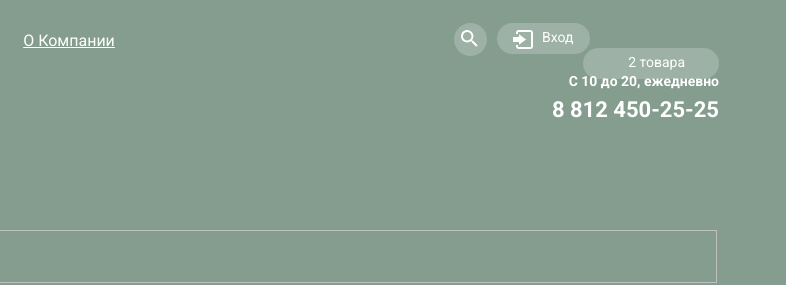
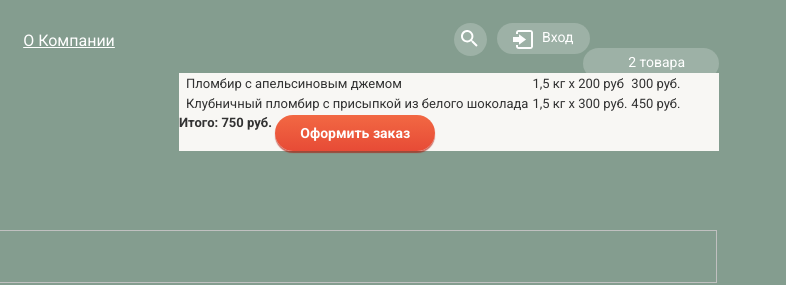
Before and after one commit to DimaKabanov/128489-gllacy, a plain HTML site: page catalog.html in a window 1280 px wide. Shown: the top 285 px of the page, 494-1280 px from the left. Drawn offline with Linux system fonts and the light colour scheme.

Commit message:
Стили для хедера каталога

```diff
--- a/css/styles.css
+++ b/css/styles.css
@@ -743,6 +743,10 @@ button {
   margin-top: 3px;
 }
 
+/*.user-block-entrance:hover {*/
+  /*background-color: rgba(255, 255, 255, 1);*/
+/*}*/
+
 .user-block-entrance svg {
   position: absolute;
   left: 16px;
@@ -857,7 +861,17 @@ button {
 
 /* goods */
 .goods {
-  display: none;
+  position: absolute;
+  right: 0;
+
+  display: block;
+  width: 540px;
+
+  font-size: 13px;
+  line-height: 16px;
+
+  background-color: #f8f7f4;
+  color: #323232;
 }
 
 
```
